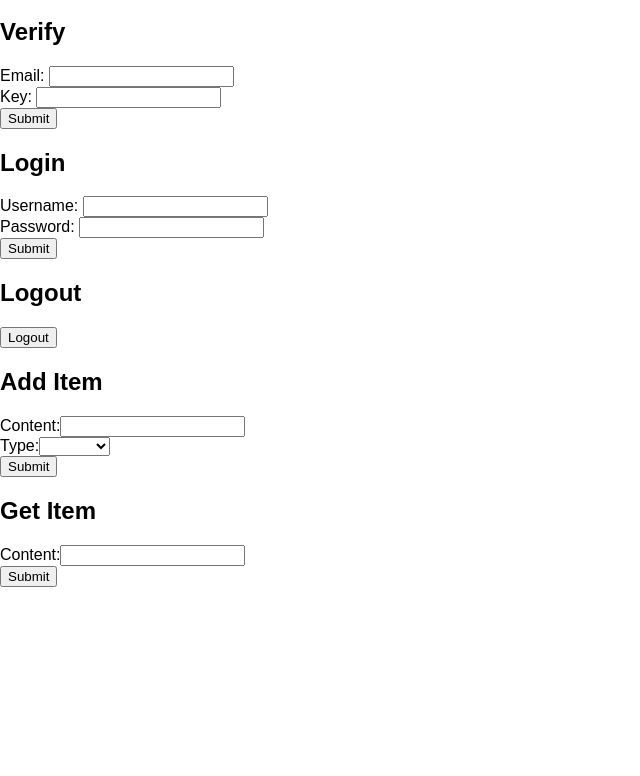
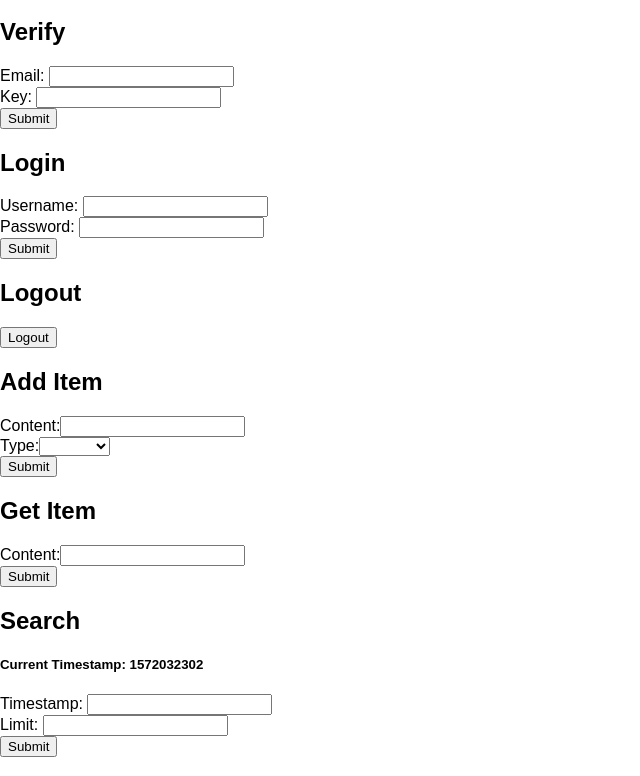
Before and after one commit to mszenczewski/twatter-frontend, a React (Create React App) app: page /twatter/search in a window 1280 px wide. Shown: the part 214-990 px from the top of the page, without its empty margins (0-640 px from the left). Before the commit the page ends 820 px from the top, so only its background shows below. Built offline with nearby package versions, Linux system fonts and the light colour scheme.

Commit message:
add search

```diff
--- a/src/App.js
+++ b/src/App.js
@@ -7,6 +7,7 @@ import VerifyScreen from './components/VerifyScreen'
 import AddUserScreen from './components/AddUserScreen'
 import AddItemScreen from './components/AddItemScreen'
 import GetItemScreen from './components/GetItemScreen'
+import SearchScreen from './components/SearchScreen'
 
 class App extends Component {
   render() {
@@ -19,6 +20,7 @@ class App extends Component {
         <LogoutScreen />
         <AddItemScreen />
         <GetItemScreen />
+        <SearchScreen />
       </div>
     );
   }
--- /dev/null
+++ b/src/components/SearchScreen.js
@@ -0,0 +1,110 @@
+import React, { Component } from 'react';
+import axios from 'axios';
+
+export class SearchScreen extends Component {
+  constructor(props) {
+    super(props);
+
+    let d = new Date();
+    let t = d.getTime() / 1000;
+
+    this.state = {
+      current_timestamp: t,
+      timestamp: '',
+      limit: '',
+      results_header: '',
+      results: ''
+    }
+  }
+
+  handleTimestampChange = e => {
+    this.setState({
+      timestamp: e.target.value
+    });
+  };
+
+  handleLimitChange = e => {
+    this.setState({
+      limit: e.target.value
+    });
+  };
+
+  handleSearchSubmission = e => {
+    e.preventDefault();
+
+    const json = {};
+
+    if (this.state.timestamp !== '') {
+      json.timestamp = this.state.timestamp;
+    }
+
+    if (this.state.limit !== '') {
+      json.limit = this.state.limit;
+    }
+
+    console.log('JSON: ' + JSON.stringify(json, null, 2));
+
+    axios
+      .post("http://gaillardia.cse356.compas.cs.stonybrook.edu/search", json)
+      .then(res => {
+        console.log('SEARCH RESPONSE: ' + JSON.stringify(res.data, null, 2));
+
+        if (res.data.status === 'OK') {
+          console.log(JSON.stringify(res.data.items, null, 2));
+
+          this.setState({results_header: 'Search Results'});
+          this.setState({results: ''});
+
+          for (var i = 0; i < res.data.items.length; i++) {
+            this.setState({results: this.state.results + res.data.items[i].content + '\n'});
+          }
+
+        } else {
+          this.setState({results_header: ''});
+          this.setState({results: res.data.error});
+        }
+      })
+      .catch(err => {
+        console.log('SEARCH ERROR: ' + err);
+      });
+  };
+
+
+  render() {
+    return (
+      <div>
+        <h2>Search</h2>
+        <h5>Current Timestamp: {this.state.current_timestamp}</h5>
+        <form onSubmit={this.handleSearchSubmission}>
+          <div>
+            <label htmlFor="timestampInput">Timestamp: </label>
+            <input
+              id="timestampInput"
+              onChange={this.handleTimestampChange}
+              type="text"
+              value={this.state.timestamp}
+            />
+          </div>
+          <div>
+            <label htmlFor="limitInput">Limit: </label>
+            <input
+              id="limitInput"
+              onChange={this.handleLimitChange}
+              type="text"
+              value={this.state.limit}
+            />
+          </div>
+          <button>Submit</button>
+        </form>
+        <h3>{this.state.results_header}</h3>
+        <div>
+          {this.state.results.split("\n").map((i,key) => {
+            return <div key={key}>{i}</div>;
+          })}
+        </div>
+      </div>
+    );
+  }
+}
+
+export default SearchScreen;
```
